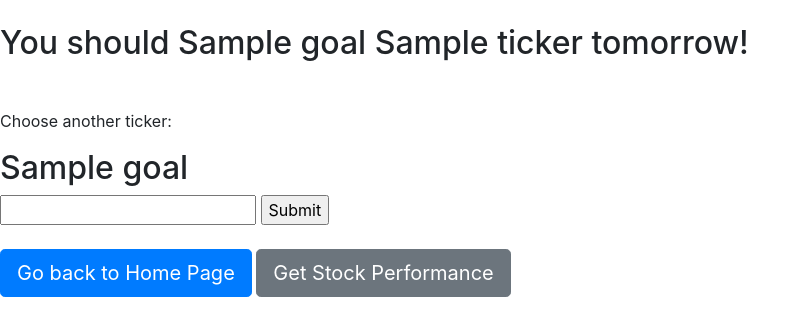
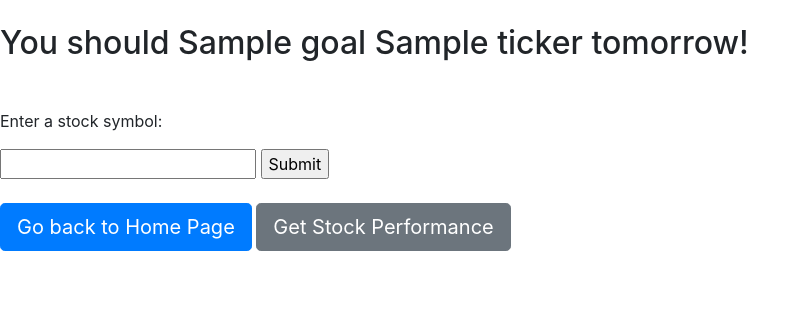
Before and after one commit to Clouther/Stock-Market-Application, a Flask app: template templates/stock_val.html in a window 1280 px wide. Shown: the part 56-392 px from the top of the page, without its empty margins (0-810 px from the left). Run offline with Flask 3, Linux system fonts and the light colour scheme; the template is opened without the code that fills it: most values are stand-ins (such as "Sample title", 1, 10 or a date in 2020); some libraries are stand-ins or nearby versions.

Commit message:
- Reworked /get_stock_val endpoint to use parameters.

```diff
--- a/app.py
+++ b/app.py
@@ -13,22 +13,19 @@ def hello():
     return render_template("home.html")
 
 
-@app.route('/get_stock_val/<ticker>', methods=['GET', 'POST'])
-def get_stock_value(ticker):
-    if request.method == "GET":
+@app.route('/get_stock_val', methods=['GET'])
+def get_stock_value():
+    ticker = request.args.get("ticker")
+    if ticker is not None:
         bl = create_business_logic()
         prediction = bl.do_predictions_for(ticker)[-1]
-
         if prediction == 1:
             goal = "Buy"
         else:
             goal = "Sell"
-    elif request.method == "POST":
-        text = request.form['text']
-        processed_text = text.upper()
-        return redirect(f"/get_stock_val/{processed_text}", code=302)
-
-    return render_template("stock_val.html", goal=goal, ticker=ticker)
+        return render_template("stock_val.html", goal=goal, ticker=ticker)
+    else:
+        return render_template("stock_val.html", goal=None, ticker=None)
 
 
 @app.route('/get_stock_perf/<ticker>', methods=['GET', 'POST'])
--- a/templates/base.html
+++ b/templates/base.html
@@ -21,7 +21,7 @@
         <a class="nav-link" href="/">Home <span class="sr-only">(current)</span></a>
       </li>
       <li class="nav-item">
-        <a class="nav-link" href="/get_stock_val/AAPL">Buy/Sell Predictions</a>
+        <a class="nav-link" href="/get_stock_val">Buy/Sell Predictions</a>
       </li>
       <li class="nav-item">
         <a class="nav-link" href="/get_stock_perf/AAPL">Performance</a>
--- a/templates/stock_val.html
+++ b/templates/stock_val.html
@@ -15,13 +15,15 @@
 {% block content %}
 
 <br>
+
+{% if ticker != none %}
 <h2>You should {{ goal }} {{ticker}} tomorrow! <br> <br> </h2>
-<p> Choose another ticker:  </p>
+{% endif %}
 
-<h2>{{ goal }}</h2>
+<p> Enter a stock symbol: </p>
 
-<form method="POST">
-<input name="text">
+<form method="GET">
+<input name="ticker">
 <input type="submit">
 </form>
 
```
